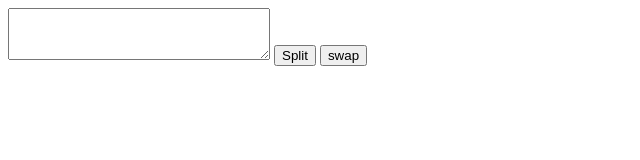
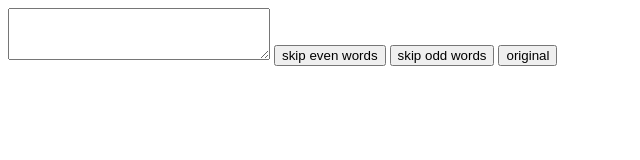
Before and after one commit to kentlan/monologue, a plain HTML site: page index.html in a window 1280 px wide. Shown: the whole page, without its empty margins (0-640 px from the left). Drawn offline with Linux system fonts and the light colour scheme.

Commit message:
add original button

```diff
--- a/index.html
+++ b/index.html
@@ -8,8 +8,9 @@
 </head>
 <body>
   <textarea style="font-size: 20px" id="src"></textarea>
-  <button id="split">Split</button>
-  <button id="swap">swap</button>
+  <button id="split">skip even words</button>
+  <button id="swap">skip odd words</button>
+  <button id="original">original</button>
   <p style="font-size: 20px" id="output"></p>
   <script src="./index.js"></script>
 </body>
--- a/index.js
+++ b/index.js
@@ -1,6 +1,7 @@
 const textArea = document.getElementById('src')
 const split = document.getElementById('split')
 const swap = document.getElementById('swap')
+const original = document.getElementById('original')
 const output = document.getElementById('output')
 
 console.log('hehehe');
@@ -17,3 +18,4 @@ const filterWords = number => {
 
 split.addEventListener('click', () => output.innerHTML = filterWords(0))
 swap.addEventListener('click', () => output.innerHTML = filterWords(1))
+original.addEventListener('click', () => output.innerHTML = getValue())
```
